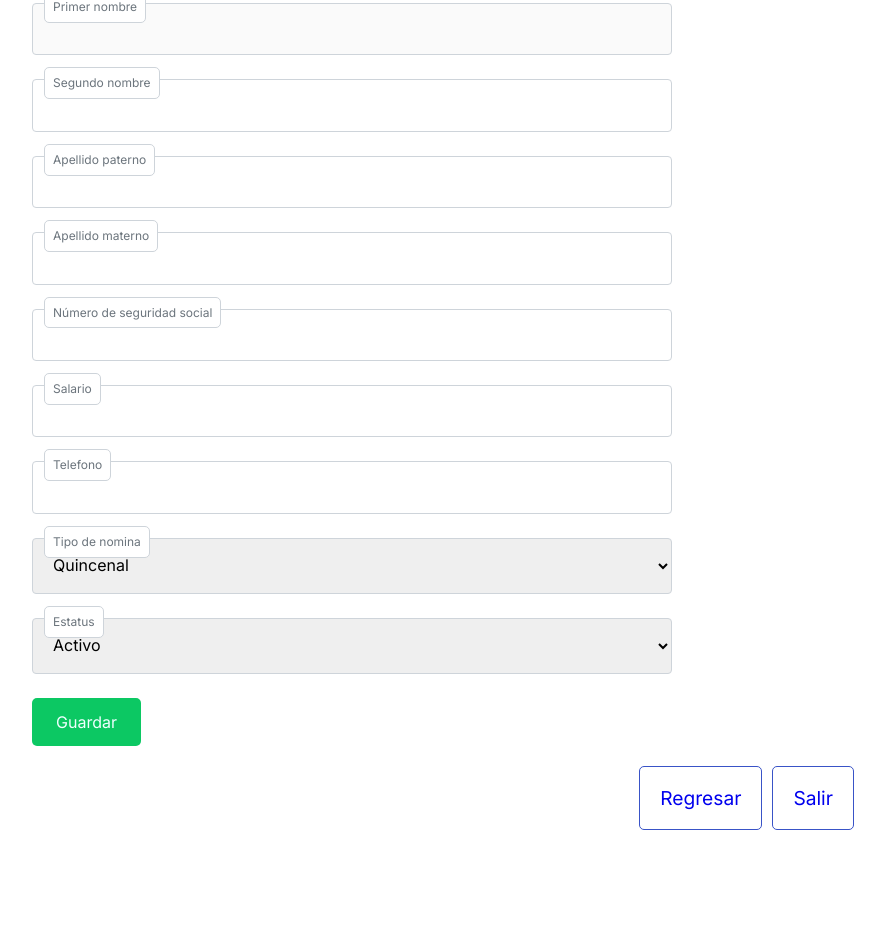
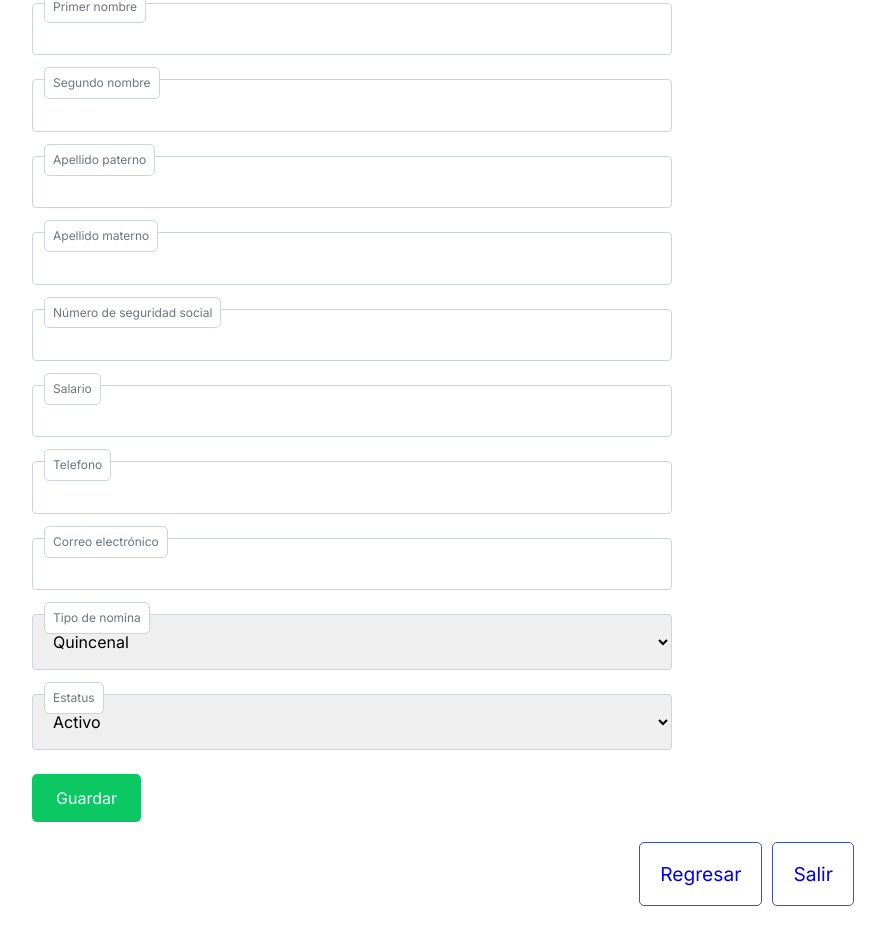
Before and after one commit to angelmz88/Aries, a PHP site: page /Pages/jefe/empleados/crear.php in a window 1280 px wide. Shown: the part 317-1243 px from the top of the page, without its empty margins (288-1173 px from the left). Before the commit the page ends 1147 px from the top, so only its background shows below. Run offline with PHP 8.4, Linux system fonts and the light colour scheme; the visitor is signed in with stand-in values (Sample User, id 1).

Commit message:
Primer instert

```diff
--- a/Pages/jefe/empleados/crear.php
+++ b/Pages/jefe/empleados/crear.php
@@ -24,48 +24,52 @@ include ("empleados/../../../../php/final_sesion.php");
     </div>
   </section>
   <section class="options">
-    <form action="" id="form-register" method="post" class="form">
+    <form action="crear.php" id="form-register" method="post" class="form">
       <div class="form-group">
-        <input type="text" id="folio" class="form-control" disabled />
-        <label for="folio">Primer nombre</label>
+        <input type="text" id="firstName" name='firstName' class="form-control" />
+        <label for="firstName">Primer nombre</label>
       </div>
       <div class="form-group">
-        <input type="text" class="form-control" />
-        <label for="tel-clientes">Segundo nombre</label>
+        <input type="text" id="name" name="name" class="form-control" />
+        <label for="name">Segundo nombre</label>
       </div>
       <div class="form-group">
-        <input type="text" class="form-control" required />
-        <label for="tel-clientes">Apellido paterno</label>
+        <input type="text" id="secondName" name="secondName" class="form-control" required />
+        <label for="secondName">Apellido paterno</label>
       </div>
       <div class="form-group">
-        <input type="text" class="form-control" required />
-        <label for="tel-clientes">Apellido materno</label>
+        <input type="text" id="second" name="second" class="form-control" required />
+        <label for="second">Apellido materno</label>
       </div>
       <div class="form-group">
-        <input type="number" class="form-control" required />
-        <label for="contacto">Número de seguridad social</label>
+        <input type="number" id="nss" name="nss" class="form-control" required />
+        <label for="nss">Número de seguridad social</label>
       </div>
       <div class="form-group">
-        <input type="number" class="form-control" required />
-        <label for="contacto">Salario</label>
+        <input type="number" id="salary" name="salary" class="form-control" required />
+        <label for="salary">Salario</label>
       </div>
       <div class="form-group">
-        <input type="tel" class="form-control" required />
-        <label for="contacto">Telefono</label>
+        <input type="tel" id="tel" name="tel" class="form-control" required />
+        <label for="tel">Telefono</label>
       </div>
       <div class="form-group">
-        <select class="form-control" required>
-          <option value="1">Quincenal</option>
-          <option value="2">Mensual</option>
-        </select>
-        <label for="Servicio">Tipo de nomina</label>
+        <input type="email" id="mail" name="mail" class="form-control" required />
+        <label for="mail">Correo electrónico</label>
       </div>
       <div class="form-group">
-        <select class="form-control" required>
+        <select class="form-control" id="nomina" name="nomina" required>
+          <option value="Quincenal">Quincenal</option>
+          <option value="Mensual">Mensual</option>
+        </select>
+        <label for="nomina">Tipo de nomina</label>
+      </div>
+      <div class="form-group">
+        <select class="form-control" id="estatus" name="estatus" required>
           <option value="1">Activo</option>
           <option value="2">Inactivo</option>
         </select>
-        <label for="Servicio">Estatus</label>
+        <label for="estatus">Estatus</label>
       </div>
       <button type="submit" class="submit">Guardar</button>
     </form>
@@ -75,6 +79,35 @@ include ("empleados/../../../../php/final_sesion.php");
     <a href="../empleados/empleados.php" class="btn_salir">Regresar</a>
     <a href="empleados/../../../../php/salir.php" class="btn_salir">Salir</a>
   </footer>
+  <?php
+  if ($_SERVER["REQUEST_METHOD"] == "POST") {
+    $numTelPk = $_POST['tel'];
+    $primer_Nombre = $_POST['firstName'];
+    $segundo_Nombre = $_POST['name'];
+    $primer_Apellido = $_POST['secondName'];
+    $segundo_Apellido = $_POST['second'];
+    $correo_Electronico = $_POST['mail'];
+    $nss = $_POST['nss'];
+    $salario = $_POST['salary'];
+    $nomina = $_POST['nomina'];
+    $estatus = $_POST['estatus'];
+
+    include ("empleados/../../../../php/bd.php");
+
+    // Consulta SQL de inserción
+    $sql = "INSERT INTO empleados (Numero_Telefono_PK, Primer_Nombre, Segundo_Nombre, Primer_Apellido, Segundo_Apellido, Correo_Electronico, Numero_Seguridad_Social, Salario, Tipo_Nomina, Vigente)
+VALUES ('$numTelPk', '$primer_Nombre', '$segundo_Nombre', '$primer_Apellido', '$segundo_Apellido', '$correo_Electronico', '$nss', $salario, '$nomina', $estatus)";
+    // Ejecutar la consulta y verificar si fue exitosa
+    if ($conn->query($sql) === TRUE) {
+      echo '<script>';
+      echo 'alert("Empleado registrado correctamente");';
+      // echo 'window.location.href = "../index.php";'; // Redirige a otra_pagina.php después de que el usuario haga clic en "Aceptar"
+      echo '</script>';
+    } else {
+      echo "Error al insertar datos: " . $conn->error;
+    }
+  }
+  ?>
 </body>
 
 </html>
```
Also changed, not shown: error404.php (added, +13 -0 lines), error/.htaccess (added).
